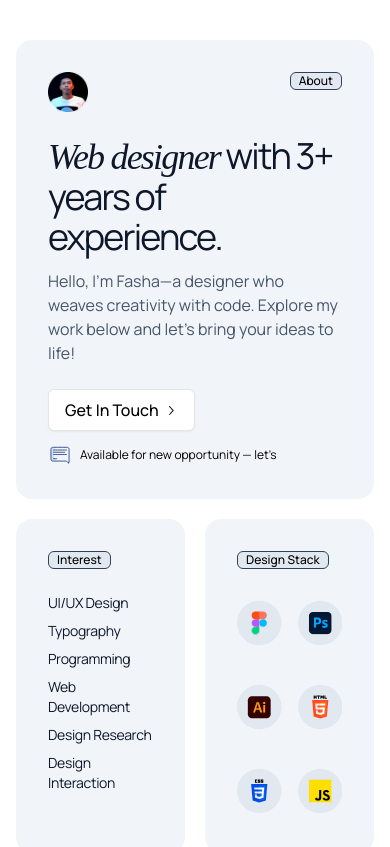
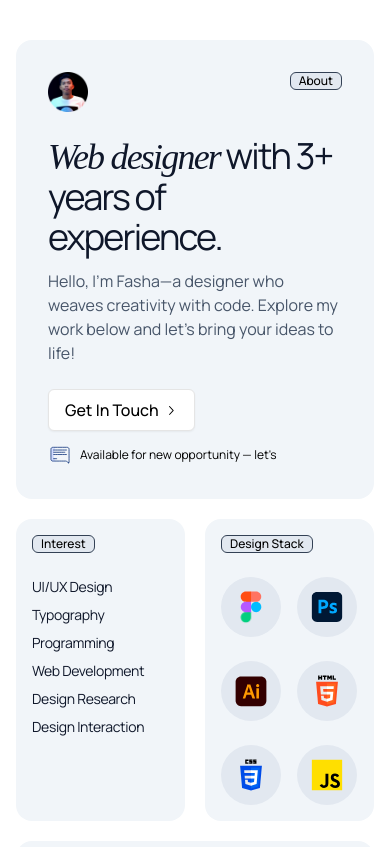
Before and after one commit to fasfashan/new-portfolio, a Next.js app: page / in a window 390 px wide. Shown: the top 847 px of the page. Built offline with nearby package versions, Linux system fonts and the light colour scheme.

Commit message:
change padding

```diff
--- a/app/components/hero.jsx
+++ b/app/components/hero.jsx
@@ -76,7 +76,7 @@ export default function Hero() {
         </div>
       </div>
       <div className="xl:col-span-3 md:col-span-6 col-span-6   ">
-        <div className="bg-slate-100 min-h-full flex flex-col  space-y-6 p-8 rounded-2xl hover:shadow-inner transition-all">
+        <div className="bg-slate-100 min-h-full flex flex-col  space-y-6 md:p-8 p-4 rounded-2xl hover:shadow-inner transition-all">
           <div className="flex   justify-between items-center flex-wrap">
             <span className="text-xs py-0  select-none px-2 font-medium bg-slate-200 rounded-md text-black border border-slate-700 ">
               Interest
@@ -93,7 +93,7 @@ export default function Hero() {
         </div>
       </div>
       <div className="xl:col-span-3 md:col-span-6 col-span-6   ">
-        <div className="bg-slate-100 min-h-full flex flex-col  space-y-6 p-8 rounded-2xl hover:shadow-inner transition-all">
+        <div className="bg-slate-100 min-h-full flex flex-col  space-y-6 md:p-8 p-4 rounded-2xl hover:shadow-inner transition-all">
           <div className="flex   justify-between items-center flex-wrap">
             <span className="text-xs py-0 px-2 select-none font-medium bg-slate-200 rounded-md text-black border border-slate-700 ">
               Design Stack
```
